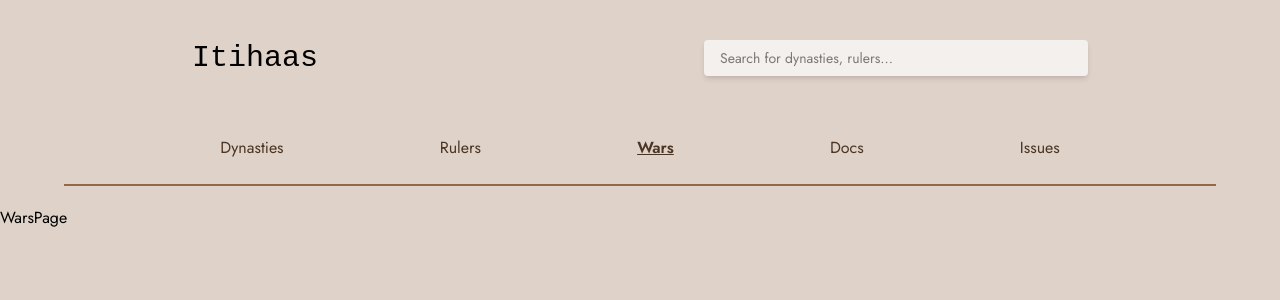
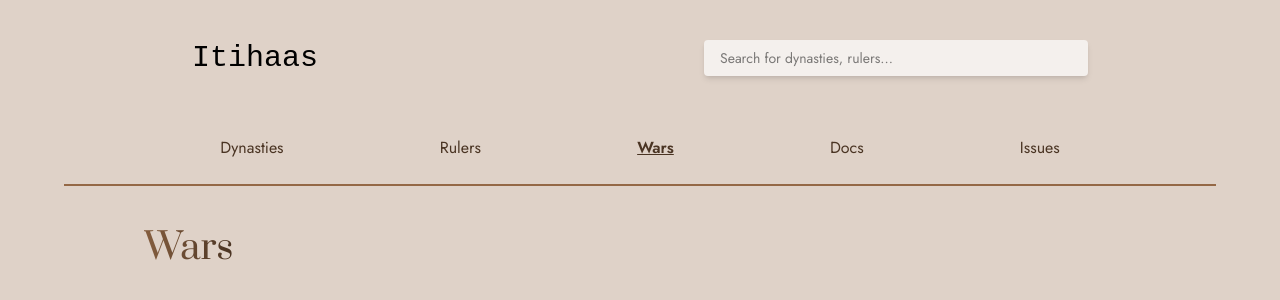
Before and after one commit to sunillshastry/itihaas-client, a React (Vite) app: page /wars in a window 1280 px wide. Shown: the top 300 px of the page. Built offline with nearby package versions, Linux system fonts and the light colour scheme; no server answers; a web font is replaced by a local one.

Commit message:
Wrap MainContainer around Wars page

```diff
--- a/src/pages/WarsPage.jsx
+++ b/src/pages/WarsPage.jsx
@@ -1,12 +1,14 @@
+import MainContainer from '../components/MainContainer';
 import Navbar from '../components/Navbar';
+import PrimaryHeader from '../components/PrimaryHeader';
 
 function WarsPage() {
 	return (
 		<>
 			<Navbar />
-			<main>
-				<h1>WarsPage</h1>
-			</main>
+			<MainContainer>
+				<PrimaryHeader>Wars</PrimaryHeader>
+			</MainContainer>
 		</>
 	);
 }
```
